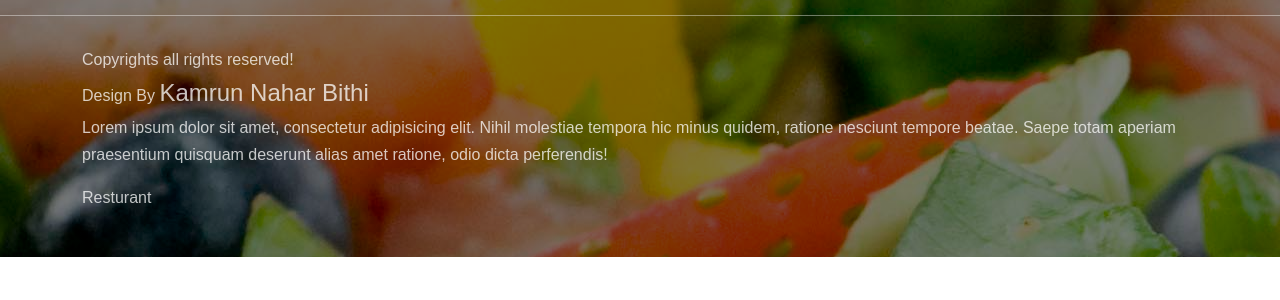
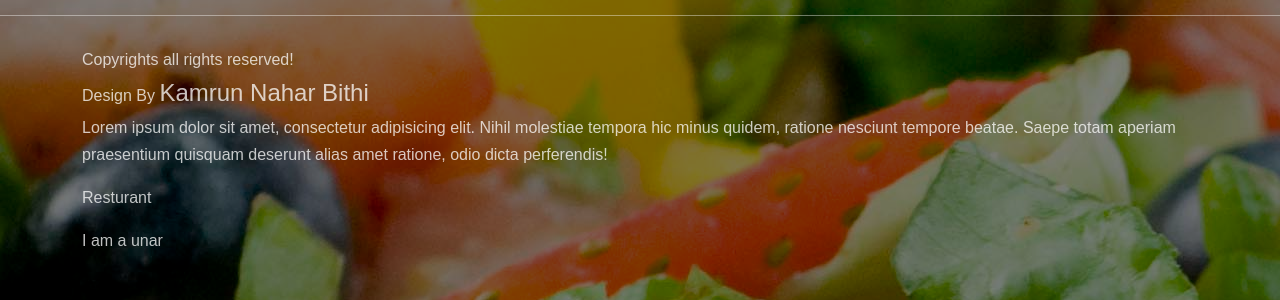
Before and after one commit to Kamrun-Nahar-Bithi/final-website, a plain HTML site: page index.html in a window 1280 px wide. Shown: the part 6332-6632 px from the top of the page. Before the commit the page ends 6589 px from the top, so only its background shows below. Drawn offline with nearby package versions, Linux system fonts and the light colour scheme.

Commit message:
added a new line

```diff
--- a/index.html
+++ b/index.html
@@ -856,6 +856,7 @@
                     </p>
                     <p>Lorem ipsum dolor sit amet, consectetur adipisicing elit. Nihil molestiae tempora hic minus quidem, ratione nesciunt tempore beatae. Saepe totam aperiam praesentium quisquam deserunt alias amet ratione, odio dicta perferendis!</p>
                     <p>Resturant</p>
+                    <p>I am a unar</p>
 
                 </div>
             </div>
```
